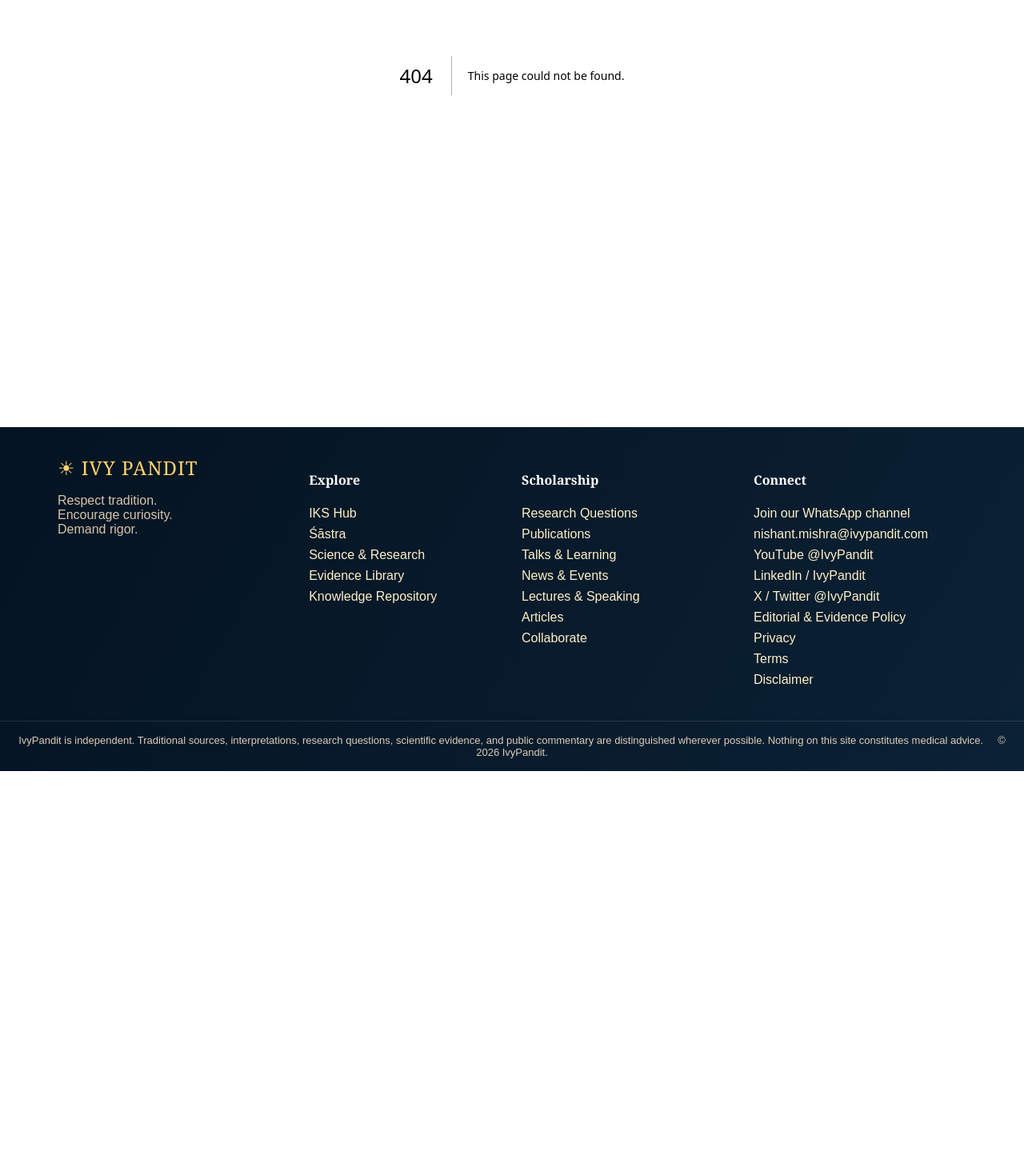
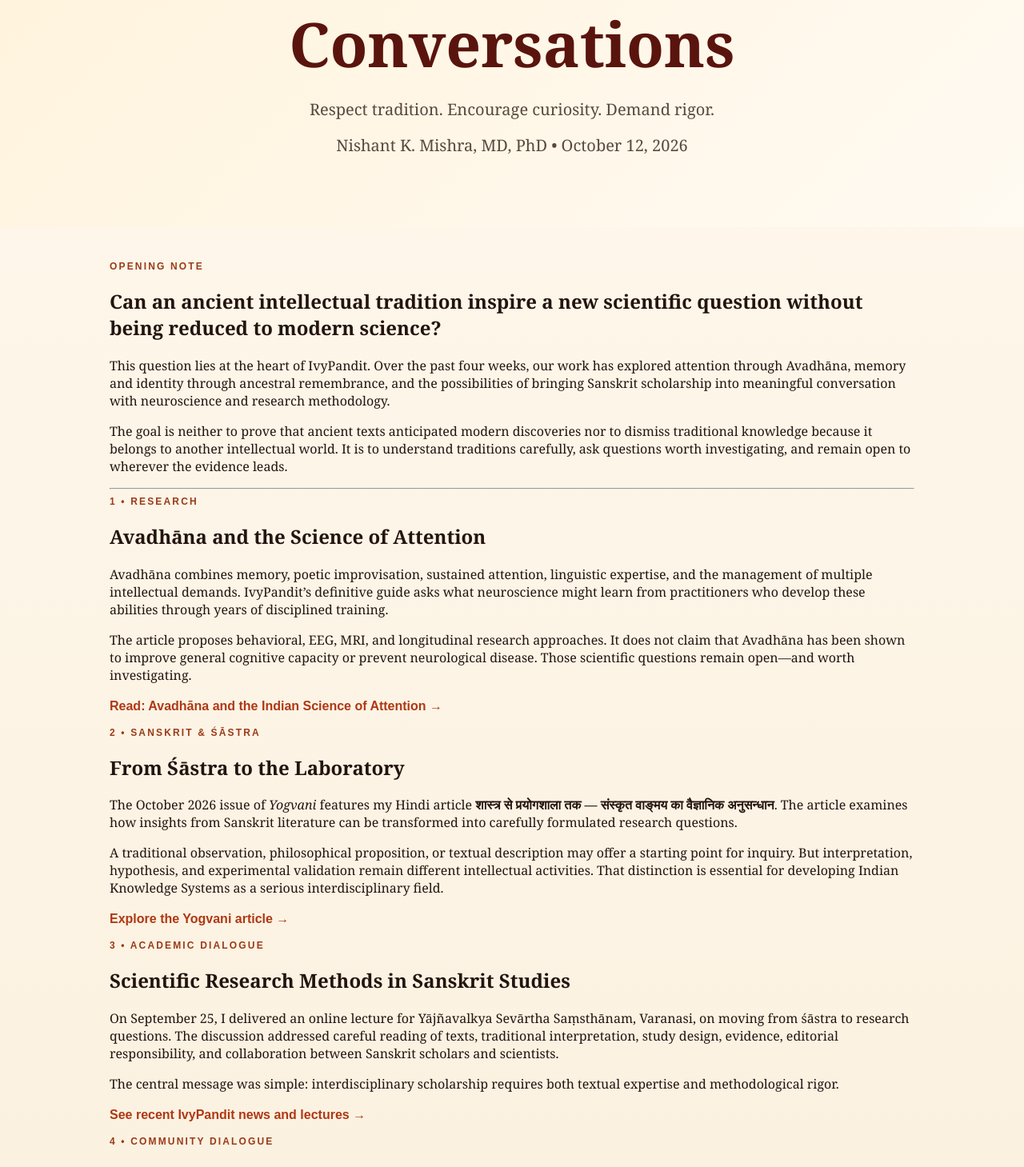
Before and after one commit to nishmishra/ivypandit-v2, a Next.js app: page /articles/ivypandit-letter-october-2026 in a window 1280 px wide. Before the commit this address had no page. Shown: the part 458-1917 px from the top of the page at 80% size. Before the commit the page ends 1422 px from the top, so only its background shows below. Built offline with nearby package versions, Linux system fonts and the light colour scheme.

Commit message:
Publish October 2026 IvyPandit Letter

```diff
--- /dev/null
+++ b/app/articles/ivypandit-letter-october-2026/page.tsx
@@ -0,0 +1,102 @@
+import type { Metadata } from 'next';
+import Link from 'next/link';
+
+const url = 'https://www.ivypandit.com/articles/ivypandit-letter-october-2026';
+
+export const metadata: Metadata = {
+  title: 'The IvyPandit Letter — October 2026 | IvyPandit',
+  description: 'The October 2026 IvyPandit four-week digest: Avadhāna and attention, Sanskrit research methods, Pitṛpakṣa and memory, public scholarship, and collaboration.',
+  openGraph: {
+    title: 'The IvyPandit Letter — October 2026',
+    description: 'From Śāstra to science: attention, memory, research methods, public scholarship, and new interdisciplinary questions.',
+    url,
+    type: 'article',
+  },
+};
+
+export default function IvyPanditLetterOctober2026() {
+  const articleLd = {
+    '@context':'https://schema.org',
+    '@type':'Article',
+    headline:'The IvyPandit Letter — October 2026',
+    description:'A four-week digest of IvyPandit scholarship, lectures, articles, and research questions.',
+    datePublished:'2026-10-12',
+    author:{'@type':'Person',name:'Nishant K. Mishra',honorificSuffix:'MD, PhD'},
+    publisher:{'@type':'Organization',name:'IvyPandit'},
+    mainEntityOfPage:url,
+  };
+
+  return <>
+    <script type="application/ld+json" dangerouslySetInnerHTML={{__html:JSON.stringify(articleLd)}} />
+    <section className="pageHero">
+      <div className="eyebrow">The IvyPandit Letter • Four-week digest • October 2026</div>
+      <h1>From Śāstra to Science: Attention, Memory & New Conversations</h1>
+      <p>Respect tradition. Encourage curiosity. Demand rigor.</p>
+      <p>Nishant K. Mishra, MD, PhD • October 12, 2026</p>
+    </section>
+
+    <main className="content">
+      <article className="article-body">
+        <p className="kicker">Opening note</p>
+        <h2>Can an ancient intellectual tradition inspire a new scientific question without being reduced to modern science?</h2>
+        <p>This question lies at the heart of IvyPandit. Over the past four weeks, our work has explored attention through Avadhāna, memory and identity through ancestral remembrance, and the possibilities of bringing Sanskrit scholarship into meaningful conversation with neuroscience and research methodology.</p>
+        <p>The goal is neither to prove that ancient texts anticipated modern discoveries nor to dismiss traditional knowledge because it belongs to another intellectual world. It is to understand traditions carefully, ask questions worth investigating, and remain open to wherever the evidence leads.</p>
+
+        <hr/>
+
+        <p className="kicker">1 • Research</p>
+        <h2>Avadhāna and the Science of Attention</h2>
+        <p>Avadhāna combines memory, poetic improvisation, sustained attention, linguistic expertise, and the management of multiple intellectual demands. IvyPandit’s definitive guide asks what neuroscience might learn from practitioners who develop these abilities through years of disciplined training.</p>
+        <p>The article proposes behavioral, EEG, MRI, and longitudinal research approaches. It does not claim that Avadhāna has been shown to improve general cognitive capacity or prevent neurological disease. Those scientific questions remain open—and worth investigating.</p>
+        <p><Link className="textLink" href="/research/consciousness/avadhana">Read: Avadhāna and the Indian Science of Attention →</Link></p>
+
+        <p className="kicker">2 • Sanskrit & Śāstra</p>
+        <h2>From Śāstra to the Laboratory</h2>
+        <p>The October 2026 issue of <i>Yogvani</i> features my Hindi article <b>शास्त्र से प्रयोगशाला तक — संस्कृत वाङ्मय का वैज्ञानिक अनुसन्धान</b>. The article examines how insights from Sanskrit literature can be transformed into carefully formulated research questions.</p>
+        <p>A traditional observation, philosophical proposition, or textual description may offer a starting point for inquiry. But interpretation, hypothesis, and experimental validation remain different intellectual activities. That distinction is essential for developing Indian Knowledge Systems as a serious interdisciplinary field.</p>
+        <p><Link className="textLink" href="/articles/yogvani-october-2026">Explore the Yogvani article →</Link></p>
+
+        <p className="kicker">3 • Academic dialogue</p>
+        <h2>Scientific Research Methods in Sanskrit Studies</h2>
+        <p>On September 25, I delivered an online lecture for Yājñavalkya Sevārtha Saṃsthānam, Varanasi, on moving from śāstra to research questions. The discussion addressed careful reading of texts, traditional interpretation, study design, evidence, editorial responsibility, and collaboration between Sanskrit scholars and scientists.</p>
+        <p>The central message was simple: interdisciplinary scholarship requires both textual expertise and methodological rigor.</p>
+        <p><Link className="textLink" href="/news">See recent IvyPandit news and lectures →</Link></p>
+
+        <p className="kicker">4 • Community dialogue</p>
+        <h2>Ancestors, Memory, and the Brain</h2>
+        <p>On October 4, I spoke at HCC Stratford, Connecticut, about Pitṛpakṣa through Hindu tradition, neuroscience, and psychology. Why do families remember their ancestors through ritual? How do grief, memory, and family narratives shape personal identity?</p>
+        <p>Scientific research can investigate aspects of grief, remembrance, and continuing bonds. It cannot establish or invalidate the metaphysical meanings that religious traditions assign to ancestral offerings. A follow-up community lecture on memory and brain health is being developed.</p>
+        <p><Link className="textLink" href="/articles/pitrapaksha-memory-grief">Read: Pitṛpakṣa, Memory, Grief & Identity →</Link></p>
+
+        <p className="kicker">5 • Collaboration</p>
+        <h2>Building questions together</h2>
+        <p>IvyPandit is developing an open framework for collaboration among Sanskrit scholars, philosophers, historians, clinicians, cognitive scientists, and practitioners. Current public questions include the cognitive mechanisms involved in Avadhāna, the meanings of <i>smṛti</i> across Sanskrit traditions, and the possible effects of long-duration Sanskrit recitation.</p>
+        <p>These are invitations to scholarly inquiry—not announcements of established findings or completed experiments.</p>
+        <blockquote style={{borderLeft:'3px solid #c7932d',paddingLeft:'20px',margin:'24px 0'}}><b>Source → Context → Interpretation → Research Question → Evidence</b></blockquote>
+        <p><Link className="textLink" href="/questions">Explore research questions and collaboration opportunities →</Link></p>
+
+        <section className="callout" style={{marginTop:'36px'}}>
+          <span className="label">FEATURED RESOURCE</span>
+          <h2>Avadhāna and the Indian Science of Attention</h2>
+          <p>What can a living tradition of intellectual expertise teach us about the possibilities—and limits—of human attention? The essay introduces Avadhāna, explains its cognitive demands, and outlines how a responsible research program could distinguish expert strategies from broader changes in cognitive capacity.</p>
+          <Link className="btn primary" href="/research/consciousness/avadhana">Read the featured essay</Link>
+        </section>
+
+        <section className="panel" style={{marginTop:'36px'}}>
+          <p className="kicker">Join the conversation</p>
+          <h2>Help build the next questions</h2>
+          <p>Are you a Sanskrit scholar, researcher, physician, educator, or practitioner interested in developing serious interdisciplinary questions? IvyPandit welcomes thoughtful collaboration, critical feedback, primary sources, scholarly literature, and research ideas.</p>
+          <div className="buttons" style={{justifyContent:'flex-start',flexWrap:'wrap'}}>
+            <a className="btn primary" href="mailto:nishant.mishra@ivypandit.com">Contact IvyPandit</a>
+            <a className="btn secondary" href="https://ivypandit.beehiiv.com/" target="_blank" rel="noopener noreferrer">Join the newsletter</a>
+          </div>
+        </section>
+
+        <p style={{marginTop:'36px'}}>With warm regards,<br/><b>Nishant K. Mishra, MD, PhD</b><br/>Founder, IvyPandit<br/>Neurologist • Physician-scientist • Student of Sanskrit and Indian Knowledge Systems</p>
+        <p><i>परम्परा • जिज्ञासा • अनुसन्धानम्</i><br/>Respect Tradition. Encourage Curiosity. Demand Rigor.</p>
+
+        <p style={{fontSize:'.95rem',marginTop:'36px'}}><b>Editorial note:</b> IvyPandit distinguishes traditional interpretation, research questions, and scientific evidence. Proposed studies and collaborations are described as proposals unless completed work is publicly documented.</p>
+      </article>
+    </main>
+  </>;
+}
```
